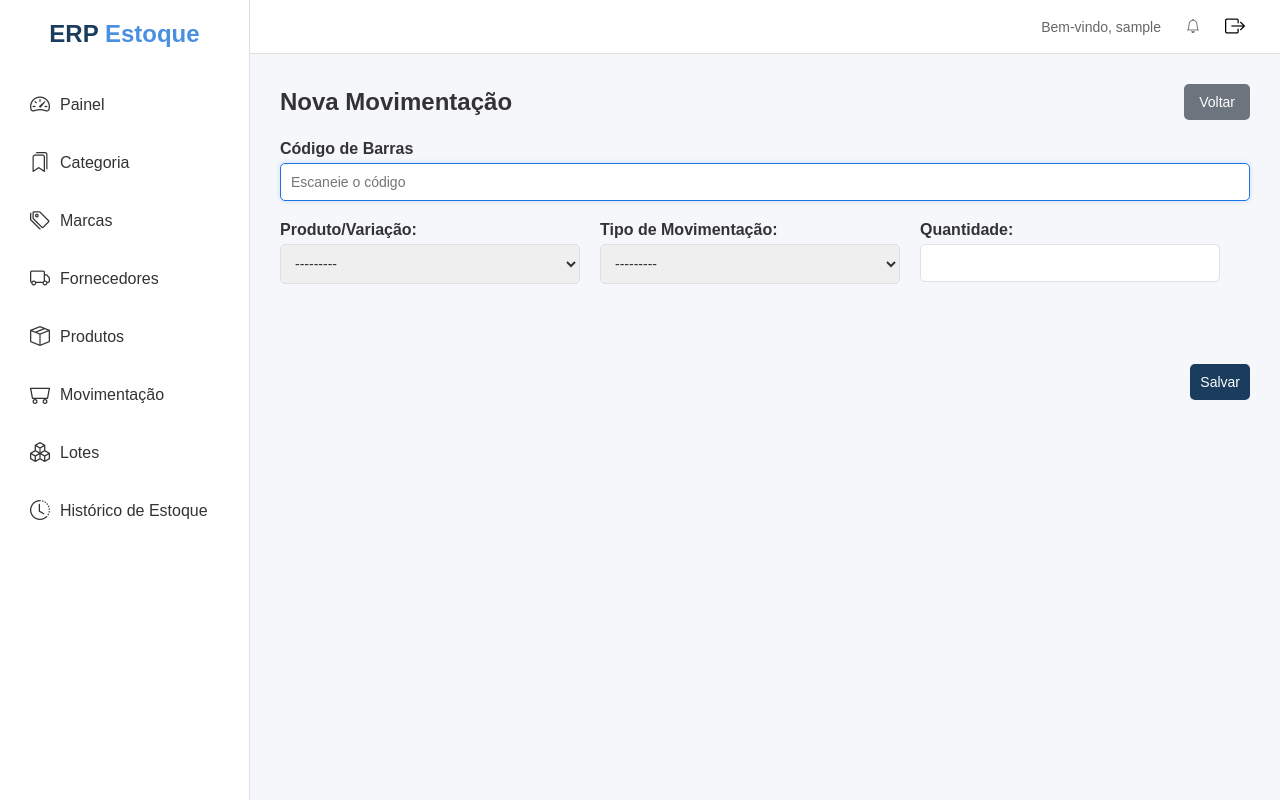
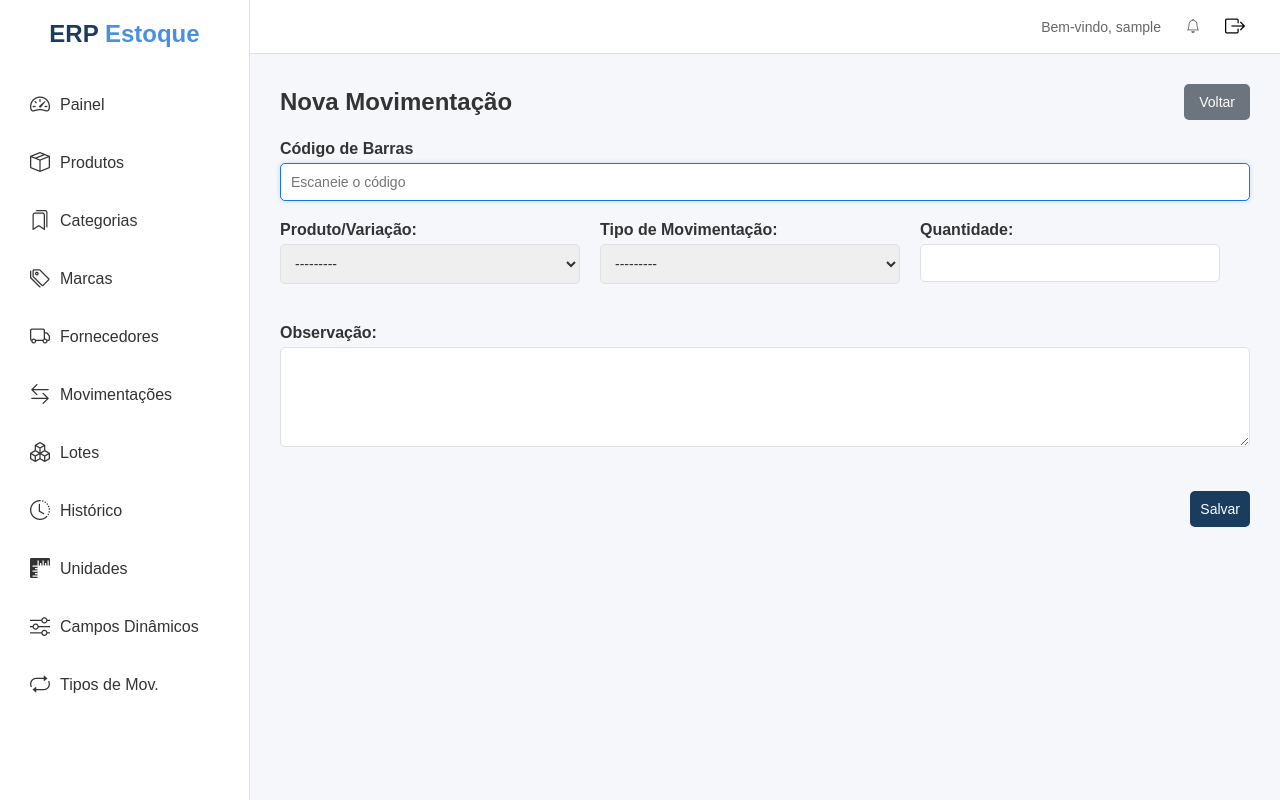
Before and after one commit to Monteirogui1/ERP-Estoque, a Django app: page /movimentacao/criar/ in a window 1280 px wide. Run offline with Django 5.2, Linux system fonts and the light colour scheme; the visitor is signed in with stand-in values (Sample User, id 1); data that the repository does not hold is empty.

Commit message:
Atualizações

```diff
--- a/apps/movimentacao/views.py
+++ b/apps/movimentacao/views.py
@@ -142,10 +142,9 @@
     form_class = MovimentacaoForm
     success_url = reverse_lazy('movimentacao:movimentacao_list')
 
-    def get_form_kwargs(self):
-        kwargs = super().get_form_kwargs()
-        kwargs['initial']['request'] = self.request
-        return kwargs
+    def form_valid(self, form):
+        form.instance.usuario = self.request.user
+        return super().form_valid(form)
 
 
 class MovimentacaoDetailView(LoginRequiredMixin, DetailView):
@@ -301,10 +300,10 @@
     model = TipoMovimentacao
     form_class = TipoMovimentacaoForm
     template_name = 'movimentacao/tipo_movimentacao_edit.html'
-    success_url = reverse_lazy('movimentacao:tipos_movimentacao_list')
+    success_url = reverse_lazy('movimentacao:tipo_movimentacao_list')
 
 class TipoMovimentacaoUpdateView(UpdateView):
     model = TipoMovimentacao
     form_class = TipoMovimentacaoForm
     template_name = 'movimentacao/tipo_movimentacao_edit.html'
-    success_url = reverse_lazy('movimentacao:tipos_movimentacao_list')
+    success_url = reverse_lazy('movimentacao:tipo_movimentacao_list')
--- a/apps/notificacao/signals.py
+++ b/apps/notificacao/signals.py
@@ -5,7 +5,9 @@
 from .utils import enviar_email_estoque_minimo
 
 @receiver(post_save, sender=VariacaoProduto)
-def verificar_estoque_minimo(sender, instance, **kwargs):
+def verificar_estoque_minimo(sender, instance, created,**kwargs):
+    if created:
+        return
     # Só alerta se estiver igual ou abaixo do mínimo e não tiver notificação não lida
     if instance.quantidade <= instance.estoque_minimo:
         not_exist = not Notificacao.objects.filter(
--- a/apps/produtos/views.py
+++ b/apps/produtos/views.py
@@ -97,8 +97,8 @@
     def get_context_data(self, **kwargs):
         context = super().get_context_data(**kwargs)
         context['variacaoproduto'] = self.object.variacoes.all()
-        context['movimentacao'] = Movimentacao.objects.filter(produto__produto=self.object).order_by('-created_at')
-        context['loteproduto'] = Lote.objects.filter(variacao__produto=self.object).order_by('-created_at')
+        context['movimentacao'] = Movimentacao.objects.filter(variacao__produto=self.object).order_by('-data')
+        context['loteproduto'] = Lote.objects.filter(variacao__produto=self.object).order_by('-data_entrada')
         return context
 
 
--- a/apps/templates/home/home.html
+++ b/apps/templates/home/home.html
@@ -173,8 +173,8 @@
                 <tbody>
                     {% for produto in metricas.produtos_menos_vendidos %}
                         <tr>
-                            <td>{{ produto.produto__produto__nome }}</td>
-                            <td>{{ produto.produto__tamanho }}</td>
+                            <td>{{ produto.produtos__produto__nome }}</td>
+                            <td>{{ produto.produtos__tamanho }}</td>
                             <td>{{ produto.total_vendido }}</td>
                         </tr>
                     {% empty %}
--- a/apps/templates/layouts/base.html
+++ b/apps/templates/layouts/base.html
@@ -12,63 +12,28 @@
 </head>
 <body>
     <div class="container">
-        <div class="sidebar">
+        <aside class="sidebar" role="navigation">
             <div class="logo">
                 <h2>ERP <span>Estoque</span></h2>
             </div>
-            <!--<form class="search-form mb-3" id="searchForm" action="{% url 'home:search' %}" method="get">
-                <div class="input-group">
-                    <input type="text" name="q" class="form-control" placeholder="Buscar produtos, lotes..." aria-label="Buscar no sistema">
-                    <button class="btn btn-outline-primary" type="submit" aria-label="Buscar"><i class="bi bi-search"></i></button>
-                </div>
-            </form>-->
             <nav>
                 <ul>
-                    <li>
-                        <a href="{% url 'home:dashboard' %}" aria-label="Painel de controle">
-                            <span class="icon"><i class="bi bi-speedometer2"></i></span> Painel
-                        </a>
-                    </li>
-                    <li>
-                        <a href="{% url 'categorias:categoria_list' %}" aria-label="Lista de categorias">
-                            <span class="icon"><i class="bi bi-bookmarks"></i></span> Categoria
-                        </a>
-                    </li>
-                    <li>
-                        <a href="{% url 'marcas:marca_list' %}" aria-label="Lista de marcas">
-                            <span class="icon"><i class="bi bi-tags"></i></span> Marcas
-                        </a>
-                    </li>
-                    <li>
-                        <a href="{% url 'fornecedores:fornecedores_list' %}" aria-label="Lista de fornecedores">
-                            <span class="icon"><i class="bi bi-truck"></i></span> Fornecedores
-                        </a>
-                    </li>
-                    <li>
-                        <a href="{% url 'produtos:produtos_list' %}" aria-label="Lista de produtos">
-                            <span class="icon"><i class="bi bi-box-seam"></i></span> Produtos
-                        </a>
-                    </li>
-                    <li>
-                        <a href="{% url 'movimentacao:movimentacao_list' %}" aria-label="Lista de movimentações">
-                            <span class="icon"><i class="bi bi-minecart"></i></span> Movimentação
-                        </a>
-                    </li>
-                    <li>
-                        <a href="{% url 'movimentacao:lote_list' %}" aria-label="Lista de lotes">
-                            <span class="icon"><i class="bi bi-boxes"></i></span> Lotes
-                        </a>
-                    </li>
-                    <li>
-                        <a href="{% url 'movimentacao:historico_estoque_list' %}" aria-label="Histórico de estoque">
-                            <span class="icon"><i class="bi bi-clock-history"></i></span> Histórico de Estoque
-                        </a>
-                    </li>
+                    <li><a href="{% url 'home:dashboard' %}"><span class="icon"><i class="bi bi-speedometer2"></i></span> Painel</a></li>
+                    <li><a href="{% url 'produtos:produtos_list' %}"><span class="icon"><i class="bi bi-box-seam"></i></span> Produtos</a></li>
+                    <li><a href="{% url 'categorias:categoria_list' %}"><span class="icon"><i class="bi bi-bookmarks"></i></span> Categorias</a></li>
+                    <li><a href="{% url 'marcas:marca_list' %}"><span class="icon"><i class="bi bi-tags"></i></span> Marcas</a></li>
+                    <li><a href="{% url 'fornecedores:fornecedores_list' %}"><span class="icon"><i class="bi bi-truck"></i></span> Fornecedores</a></li>
+                    <li><a href="{% url 'movimentacao:movimentacao_list' %}"><span class="icon"><i class="bi bi-arrow-left-right"></i></span> Movimentações</a></li>
+                    <li><a href="{% url 'movimentacao:lote_list' %}"><span class="icon"><i class="bi bi-boxes"></i></span> Lotes</a></li>
+                    <li><a href="{% url 'movimentacao:historico_estoque_list' %}"><span class="icon"><i class="bi bi-clock-history"></i></span> Histórico</a></li>
+                    <li><a href="{% url 'produtos:unidade_medida_list' %}"><span class="icon"><i class="bi bi-rulers"></i></span> Unidades</a></li>
+                    <li><a href="{% url 'produtos:campo_dinamico_list' %}"><span class="icon"><i class="bi bi-sliders"></i></span> Campos Dinâmicos</a></li>
+                    <li><a href="{% url 'movimentacao:tipo_movimentacao_list' %}"><span class="icon"><i class="bi bi-repeat"></i></span> Tipos de Mov.</a></li>
                 </ul>
             </nav>
-        </div>
+        </aside>
 
-        <div class="main-content">
+        <main class="main-content" role="main">
             <header>
                 <div class="user-info">
                     <span>Bem-vindo, {{ user.username }}</span>
@@ -85,9 +50,9 @@
                                 <ul>
                                     {% for notificacao in notificacoes %}
                                         <li {% if not notificacao.lida %}class="unread"{% endif %}>
-                                            {{ notificacao.mensagem }} - {{ notificacao.criada_em|date:"d/m/Y H:i" }}
+                                            {{ notificacao.mensagem }} - {{ notificacao.created_at|date:"d/m/Y H:i" }}
                                             {% if not notificacao.lida %}
-                                                <a href="{% url 'notificacao:marcar_notificacao_lida' notificacao.id %}" class="btn btn-sm btn-primary mark-as-read" aria-label="Marcar notificação como lida">Marcar como lida</a>
+                                                <a href="{% url 'notificacao:marcar_notificacao_lida' notificacao.id %}" class="btn btn-sm btn-primary mark-as-read">Marcar como lida</a>
                                             {% endif %}
                                         </li>
                                     {% endfor %}
@@ -97,14 +62,14 @@
                             {% endif %}
                         </div>
                     </div>
-                    <form method="post" action="{% url 'authentication:logout' %}" style="display: inline;">
+                    <form method="post" action="{% url 'authentication:logout' %}">
                         {% csrf_token %}
-                        <button type="submit" class="logout-btn" aria-label="Sair do sistema"><i class="bi bi-box-arrow-right"></i></button>
+                        <button type="submit" class="logout-btn" title="Sair"><i class="bi bi-box-arrow-right"></i></button>
                     </form>
                 </div>
             </header>
             {% block conteudo %}{% endblock %}
-        </div>
+        </main>
     </div>
 
     <script src="{% static 'assets/js/script.js' %}"></script>
--- a/apps/templates/movimentacao/movimentacao_create.html
+++ b/apps/templates/movimentacao/movimentacao_create.html
@@ -37,10 +37,10 @@
                 {% endif %}
             </div>
             <div class="form-group full-width">
-                {{ form.descricao.label_tag }}
-                {{ form.descricao }}
-                {% if form.descricao.errors %}
-                    <div class="text-danger">{{ form.descricao.errors }}</div>
+                {{ form.observacao.label_tag }}
+                {{ form.observacao }}
+                {% if form.observacao.errors %}
+                    <div class="text-danger">{{ form.observacao.errors }}</div>
                 {% endif %}
             </div>
         </div>
--- a/apps/templates/movimentacao/movimentacao_list.html
+++ b/apps/templates/movimentacao/movimentacao_list.html
@@ -57,7 +57,7 @@
             </tr>
         </thead>
         <tbody>
-            {% for m in movimentacoes %}
+            {% for m in movimentacao %}
             <tr>
                 <td>{{ m.data|date:"d/m/Y H:i" }}</td>
                 <td>{{ m.tipo.nome }}</td>
@@ -65,7 +65,7 @@
                 <td>{{ m.variacao.tamanho|default:"-" }}</td>
                 <td>{{ m.quantidade|floatformat:2 }} {{ m.variacao.unidade }}</td>
                 <td>{{ m.usuario }}</td>
-                <td>{% if m.lote %}{{ m.lote.numero_lote }}{% else %}None{% endif %}</td>
+                <td>{% if m.lote %}{{ m.lote.numero_lote }}{% else %}N/A{% endif %}</td>
                 <td>{{ m.observacao }}</td>
             </tr>
             {% empty %}
--- a/apps/templates/produtos/tipo_movimentacao_edit.html
+++ b/apps/templates/movimentacao/tipo_movimentacao_edit.html
@@ -4,7 +4,7 @@
 <div class="content">
     <div class="page-header">
         <h1>{% if form.instance.pk %}Editar Tipo de Movimentação{% else %}Novo Tipo de Movimentação{% endif %}</h1>
-        <a href="{% url 'movimentacao:tipos_movimentacao_list' %}" class="btn btn-secondary">Voltar</a>
+        <a href="{% url 'movimentacao:tipo_movimentacao_list' %}" class="btn btn-secondary">Voltar</a>
     </div>
     <form method="post" autocomplete="off">
         {% csrf_token %}
--- a/apps/templates/produtos/campo_dinamico_edit.html
+++ b/apps/templates/produtos/campo_dinamico_edit.html
@@ -4,7 +4,7 @@
 <div class="content">
     <div class="page-header">
         <h1>{% if form.instance.pk %}Editar Campo Dinâmico{% else %}Novo Campo Dinâmico{% endif %}</h1>
-        <a href="{% url 'produtos:campos_dinamicos_list' %}" class="btn btn-secondary">Voltar</a>
+        <a href="{% url 'produtos:campo_dinamico_list' %}" class="btn btn-secondary">Voltar</a>
     </div>
     <form method="post" autocomplete="off">
         {% csrf_token %}
--- a/apps/templates/produtos/produtos_detail.html
+++ b/apps/templates/produtos/produtos_detail.html
@@ -4,7 +4,7 @@
 <div class="content">
     <div class="page-header">
         <h1>{{ produto.nome }}</h1>
-        <a href="{% url 'produtos:produtos_edit' produto.id %}" class="btn btn-edit">Editar</a>
+        <a href="{% url 'produtos:produtos_form' produto.id %}" class="btn btn-edit">Editar</a>
         <a href="{% url 'produtos:produtos_list' %}" class="btn btn-secondary">Voltar</a>
     </div>
     <div class="detail-card">
@@ -19,7 +19,7 @@
                     {% endif %}
                 </div>
                 <div class="detail-row"><span class="detail-label">Estoque:</span>
-                    {% for v in produto.variacoes.all %}
+                    {% for v in produto.variacaoproduto.all %}
                         {{ v.tamanho|default:"-" }}: {{ v.quantidade|floatformat:2 }} {{ v.unidade }}<br>
                     {% empty %}
                         <span>-</span>
@@ -104,7 +104,7 @@
                 </tr>
             </thead>
             <tbody>
-                {% for m in produto.variacoes.all|map:"movimentacoes.all"|sum %}
+                {% for m in produtos.variacoes.all %}
                 <tr>
                     <td>{{ m.data|date:"d/m/Y H:i" }}</td>
                     <td>{{ m.tipo.nome }}</td>
```
Also changed, not shown: apps/templates/produtos/produtos_list.html (+9 -9 lines), core/settings.py (+5 -5 lines), apps/templates/movimentacao/tipos_movimentacao_list.html (renamed from apps/templates/produtos/tipos_movimentacao_list.html).
